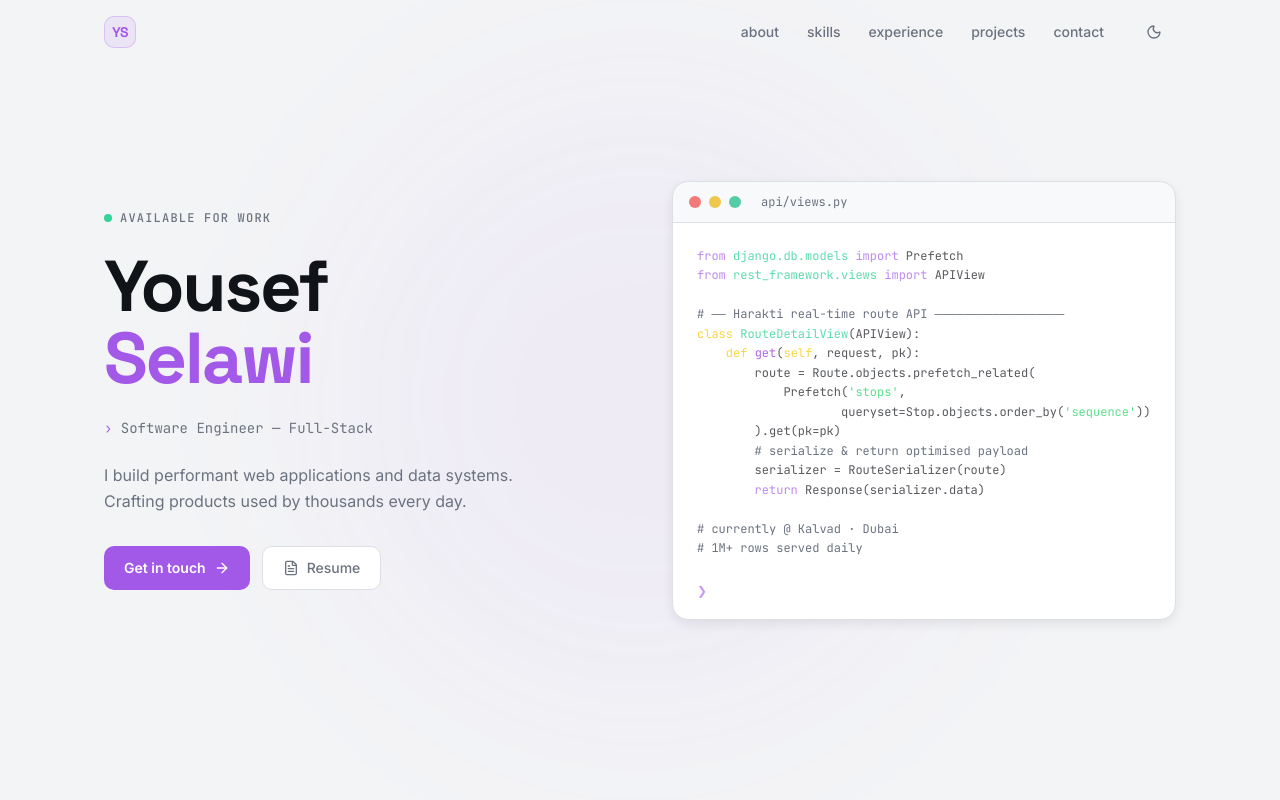
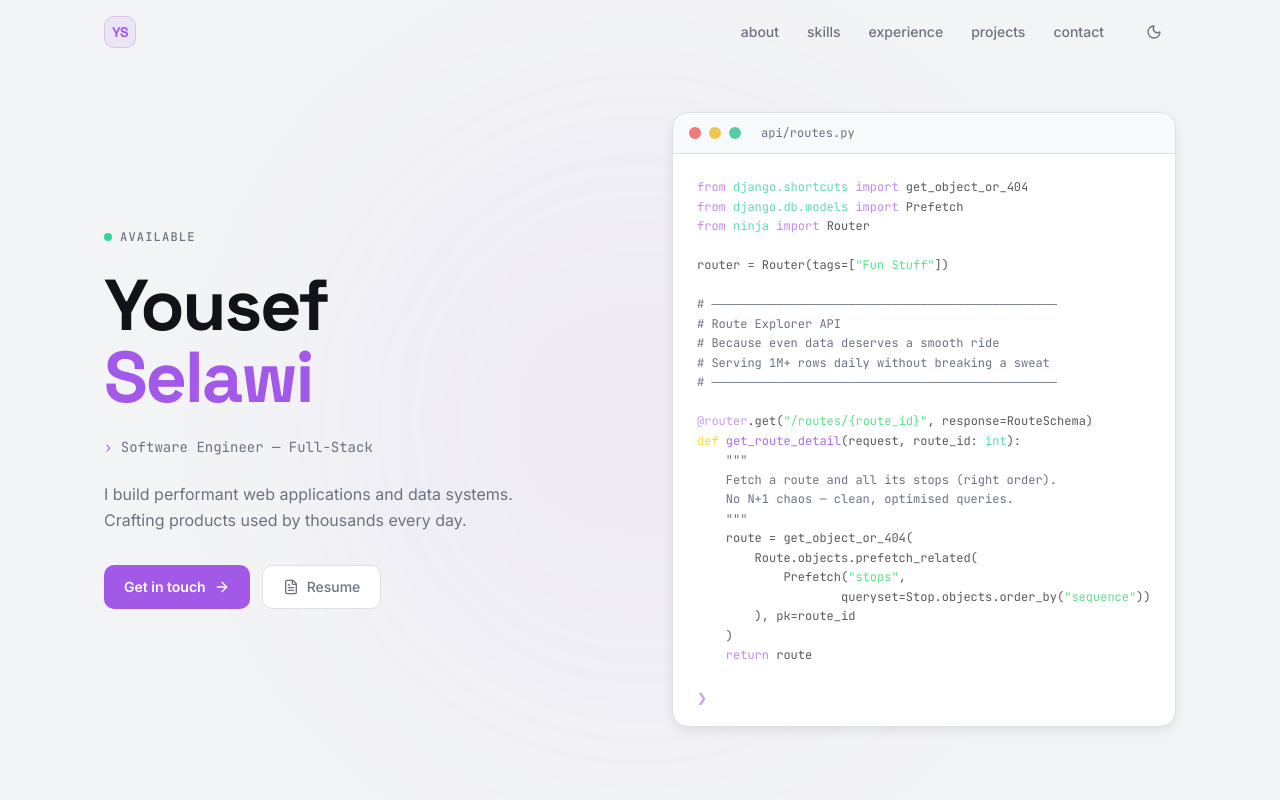
Before and after one commit to selaw1/Portfolio, a React (Vite) app in the folder app/: page / in a window 1280 px wide. Shown: the top 800 px of the page. Built offline with nearby package versions, Linux system fonts and the light colour scheme.

Commit message:
fix: update

```diff
--- a/app/src/sections/Hero.tsx
+++ b/app/src/sections/Hero.tsx
@@ -60,7 +60,7 @@ export default function Hero() {
             <div data-enter className="inline-flex items-center gap-2 self-start">
               <span className="flex h-2 w-2 rounded-full bg-emerald-400" />
               <span className="text-xs font-medium font-mono text-muted-foreground uppercase tracking-widest">
-                Available for work
+                Available
               </span>
             </div>
 
@@ -119,26 +119,36 @@ export default function Hero() {
               <span className="w-3 h-3 rounded-full bg-red-500/70" />
               <span className="w-3 h-3 rounded-full bg-yellow-500/70" />
               <span className="w-3 h-3 rounded-full bg-emerald-500/70" />
-              <span className="ml-3 text-xs font-mono text-muted-foreground">api/views.py</span>
+              <span className="ml-3 text-xs font-mono text-muted-foreground">api/routes.py</span>
             </div>
 
             {/* Code body */}
             <pre className="p-6 text-xs font-mono leading-relaxed overflow-x-auto text-foreground/70">
+<span className="text-primary/70">from</span> <span className="text-emerald-400/80">django.shortcuts</span> <span className="text-primary/70">import</span> get_object_or_404{'\n'}
 <span className="text-primary/70">from</span> <span className="text-emerald-400/80">django.db.models</span> <span className="text-primary/70">import</span> Prefetch{'\n'}
-<span className="text-primary/70">from</span> <span className="text-emerald-400/80">rest_framework.views</span> <span className="text-primary/70">import</span> APIView{'\n'}
+<span className="text-primary/70">from</span> <span className="text-emerald-400/80">ninja</span> <span className="text-primary/70">import</span> Router{'\n'}
 {'\n'}
-<span className="text-muted-foreground"># ── Harakti real-time route API ──────────────────</span>{'\n'}
-<span className="text-yellow-400/80">class</span> <span className="text-emerald-400/80">RouteDetailView</span>(APIView):{'\n'}
-{'    '}<span className="text-yellow-400/80">def</span> <span className="text-primary/90">get</span>(<span className="text-yellow-400/80">self</span>, request, pk):{'\n'}
-{'        '}route = Route.objects.prefetch_related({'\n'}
-{'            '}Prefetch(<span className="text-green-400/90">'stops'</span>,{'\n'}
-{'                    '}queryset=Stop.objects.order_by(<span className="text-green-400/90">'sequence'</span>)){'\n'}
-{'        '}).get(pk=pk){'\n'}
-{'        '}<span className="text-muted-foreground"># serialize &amp; return optimised payload</span>{'\n'}
-{'        '}serializer = RouteSerializer(route){'\n'}
-{'        '}<span className="text-primary/70">return</span> Response(serializer.data){'\n'}
-<span className="text-muted-foreground">{'\n'}# currently @ Kalvad · Dubai</span>{'\n'}
-<span className="text-muted-foreground"># 1M+ rows served daily</span>
+router = Router(tags=[<span className="text-green-400/90">"Fun Stuff"</span>]){'\n'}
+{'\n'}
+<span className="text-muted-foreground"># ────────────────────────────────────────────────</span>{'\n'}
+<span className="text-muted-foreground"># Route Explorer API</span>{'\n'}
+<span className="text-muted-foreground"># Because even data deserves a smooth ride</span>{'\n'}
+<span className="text-muted-foreground"># Serving 1M+ rows daily without breaking a sweat</span>{'\n'}
+<span className="text-muted-foreground"># ────────────────────────────────────────────────</span>{'\n'}
+{'\n'}
+<span className="text-primary/60">@router</span>.get(<span className="text-green-400/90">"/routes/{'{'}{"route_id"}{'}'}"</span>, response=RouteSchema){'\n'}
+<span className="text-yellow-400/80">def</span> <span className="text-primary/90">get_route_detail</span>(request, route_id: <span className="text-emerald-400/80">int</span>):{'\n'}
+{'    '}<span className="text-muted-foreground">"""</span>{'\n'}
+{'    '}<span className="text-muted-foreground">Fetch a route and all its stops (right order).</span>{'\n'}
+{'    '}<span className="text-muted-foreground">No N+1 chaos — clean, optimised queries.</span>{'\n'}
+{'    '}<span className="text-muted-foreground">"""</span>{'\n'}
+{'    '}route = get_object_or_404({'\n'}
+{'        '}Route.objects.prefetch_related({'\n'}
+{'            '}Prefetch(<span className="text-green-400/90">"stops"</span>,{'\n'}
+{'                    '}queryset=Stop.objects.order_by(<span className="text-green-400/90">"sequence"</span>)){'\n'}
+{'        '}), pk=route_id{'\n'}
+{'    '}){'\n'}
+{'    '}<span className="text-primary/70">return</span> route
             </pre>
 
             {/* Blinking cursor line */}
--- a/app/src/sections/Projects.tsx
+++ b/app/src/sections/Projects.tsx
@@ -7,10 +7,10 @@ gsap.registerPlugin(ScrollTrigger);
 
 const projects = [
   {
-    title: 'Harakti',
+    title: 'Harakti (Web + App)',
     description: 'Track workouts, build routines, and monitor your fitness progress — all in one simple and powerful gym tracker.',
     image: '/harakti.png',
-    tech: ['Django', 'PostgreSQL', 'Django Ninja', 'React', 'TanStack Query', 'Zustand', 'shadcn/ui'],
+    tech: ['Django', 'PostgreSQL', 'Django Ninja', 'React', 'TanStack Query', 'Zustand', 'shadcn/ui', "Celery", "LavinMQ", "JWT", "Capacitor"],
     href: 'https://harakti.com',
     featured: true,
   },
```
